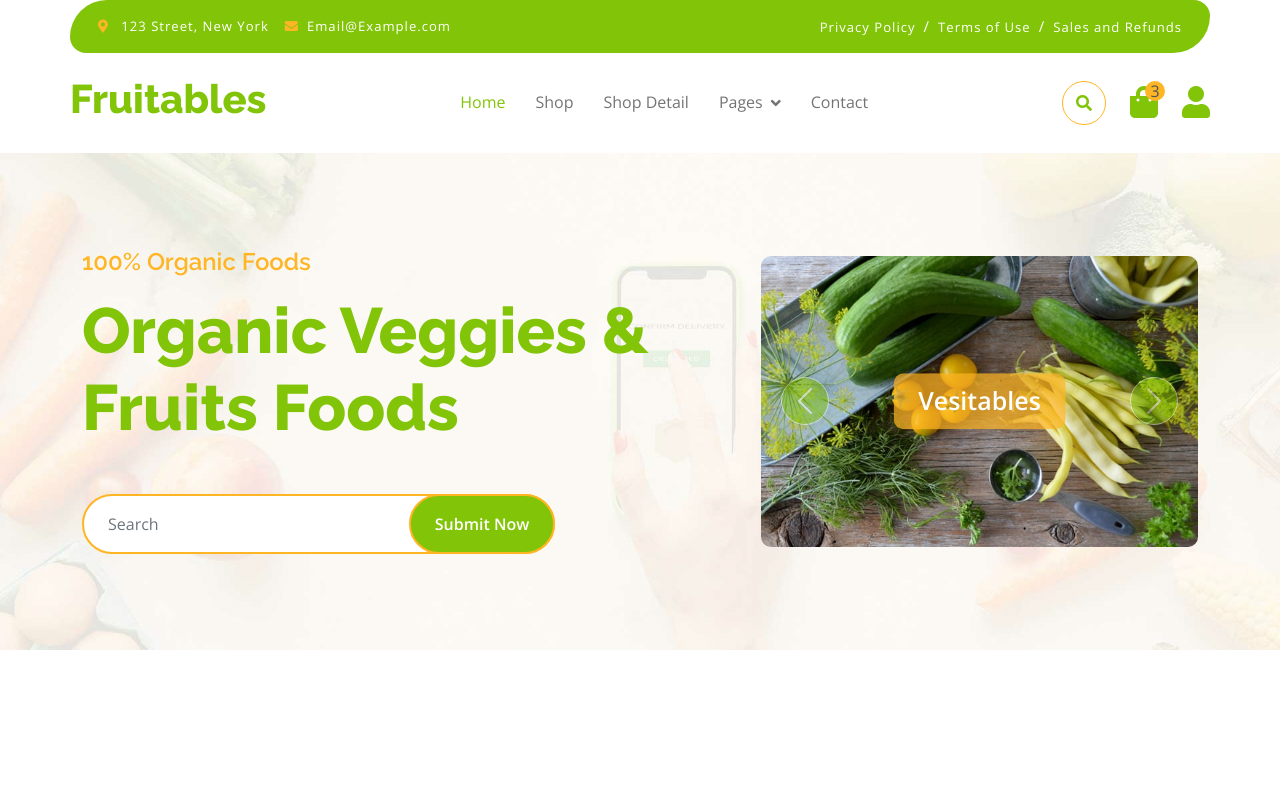
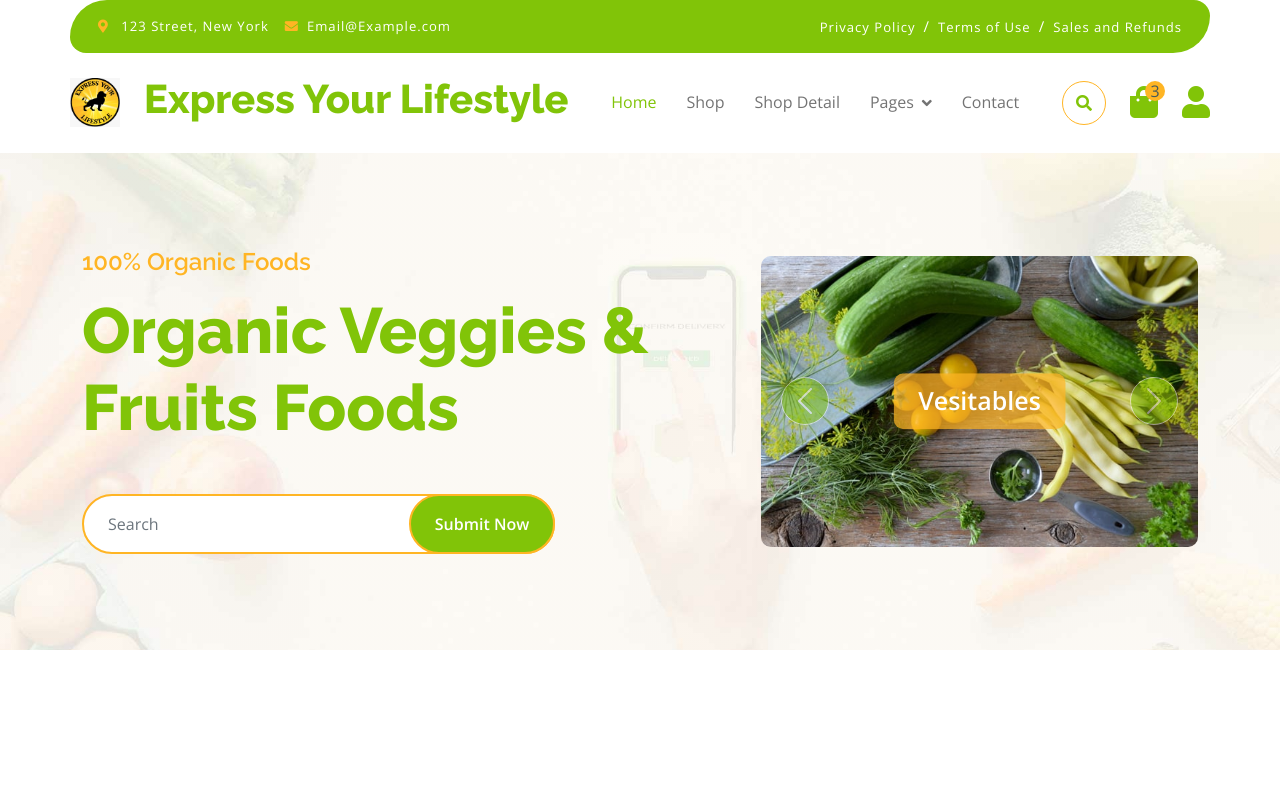
Before and after one commit to Astra-Dev-Clients/ExpressLifestyle, a plain HTML site: page index.html in a window 1280 px wide. Shown: the top 791 px of the page. Drawn offline with nearby package versions, Linux system fonts and the light colour scheme.

Commit message:
logo updated

```diff
--- a/index.html
+++ b/index.html
@@ -55,7 +55,10 @@
             </div>
             <div class="container px-0">
                 <nav class="navbar navbar-light bg-white navbar-expand-xl">
-                    <a href="index.html" class="navbar-brand"><h1 class="text-primary display-6">Fruitables</h1></a>
+                    <div class="logo-sec d-flex align-items-center justify-content-center">
+                            <img src="img/ExpreesLogo.jpg"  class="img-fluid me-4" style="width: 50px; height: auto;">
+                            <a href="index.html" class="navbar-brand"><h1 class="text-primary display-6">Express Your Lifestyle</h1></a>
+                    </div>
                     <button class="navbar-toggler py-2 px-3" type="button" data-bs-toggle="collapse" data-bs-target="#navbarCollapse">
                         <span class="fa fa-bars text-primary"></span>
                     </button>
```
Also changed, not shown: img/ExpreesLogo.jpg (added).
